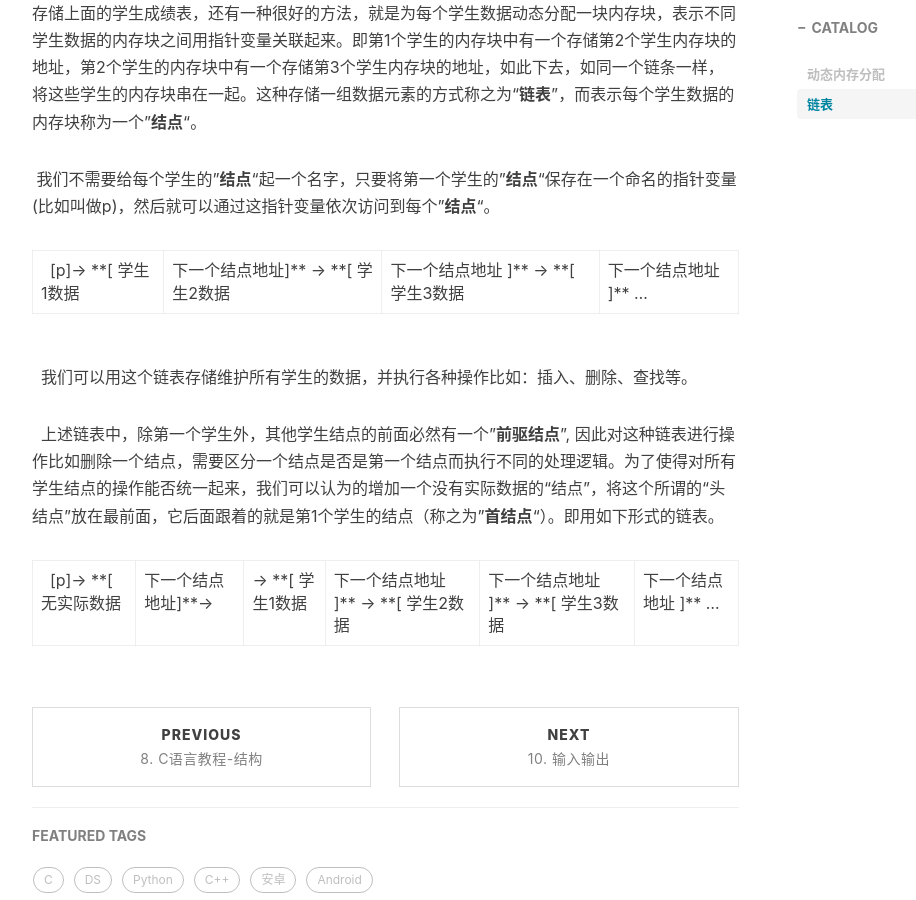
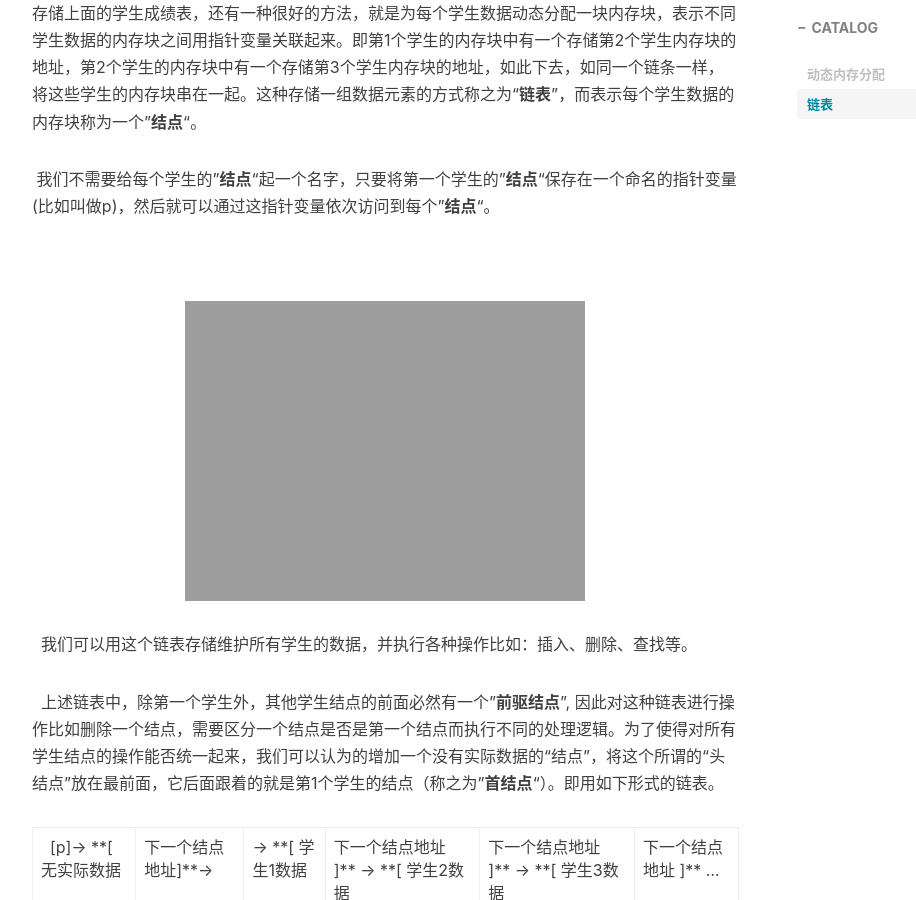
Before and after one commit to xuepro/xuepro.github.io, a Jekyll site: the page built from _posts/2017-10-30-9. C语言教程-动态内存分配.md, in a window 1280 px wide and 900 px high, scrolled down 2757 px. Shown: the whole window, without its empty margins (233-1149 px from the left). Built offline with Jekyll 4.4.1, drawn with Linux system fonts in a browser that asks for light colours; nearby versions of some CDN libraries; comment, search, counter and statistics services are not loaded.

Commit message:
Update 2017-10-30-9. C语言教程-动态内存分配.md

```diff
--- a/_posts/2017-10-30-9. C语言教程-动态内存分配.md
+++ b/_posts/2017-10-30-9. C语言教程-动态内存分配.md
@@ -111,7 +111,8 @@ void main(){
 
   我们不需要给每个学生的"**结点**"起一个名字，只要将第一个学生的"**结点**"保存在一个命名的指针变量(比如叫做p)，然后就可以通过这指针变量依次访问到每个"**结点**"。
 
-   [p]-> **[ 学生1数据 | 下一个结点地址]** -> **[ 学生2数据 | 下一个结点地址 ]** -> **[ 学生3数据 | 下一个结点地址 ]** ...
+
+  ![](img2/list_1,jpg)
 
    我们可以用这个链表存储维护所有学生的数据，并执行各种操作比如：插入、删除、查找等。
 
```
